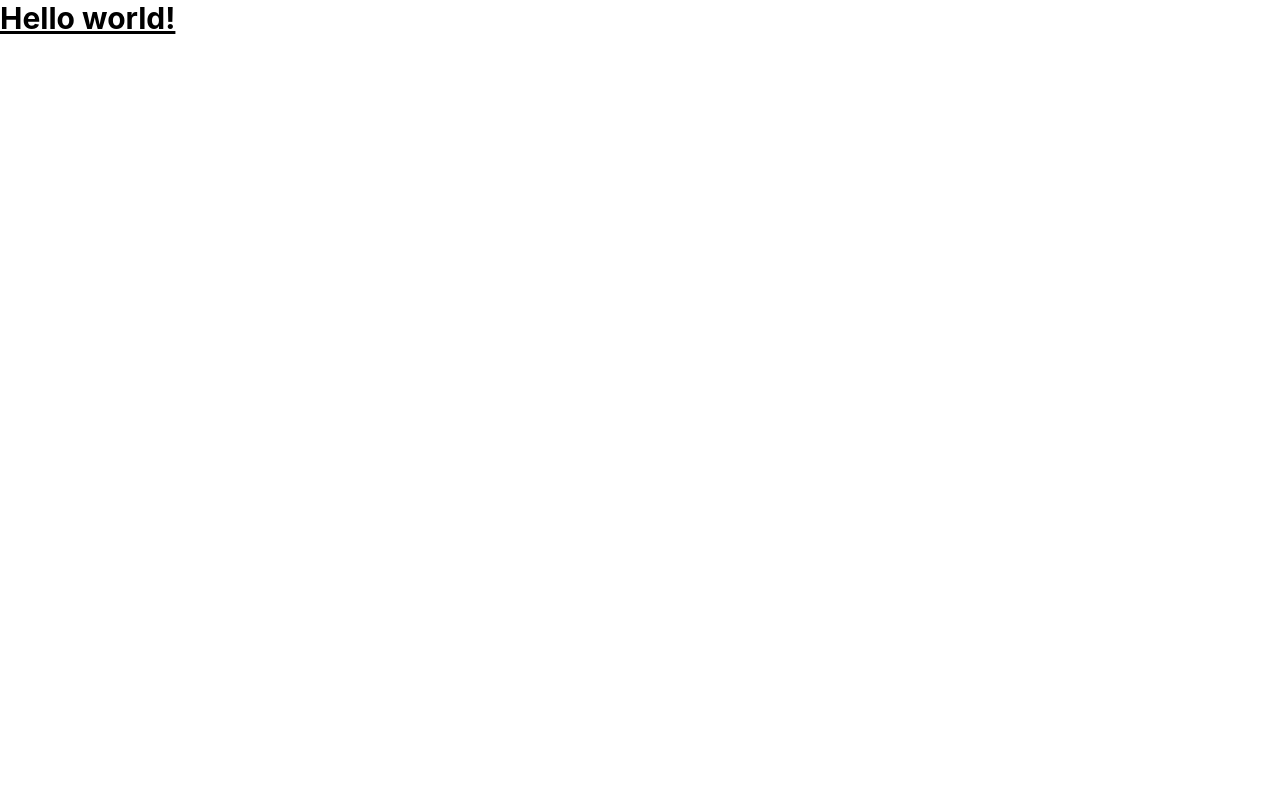
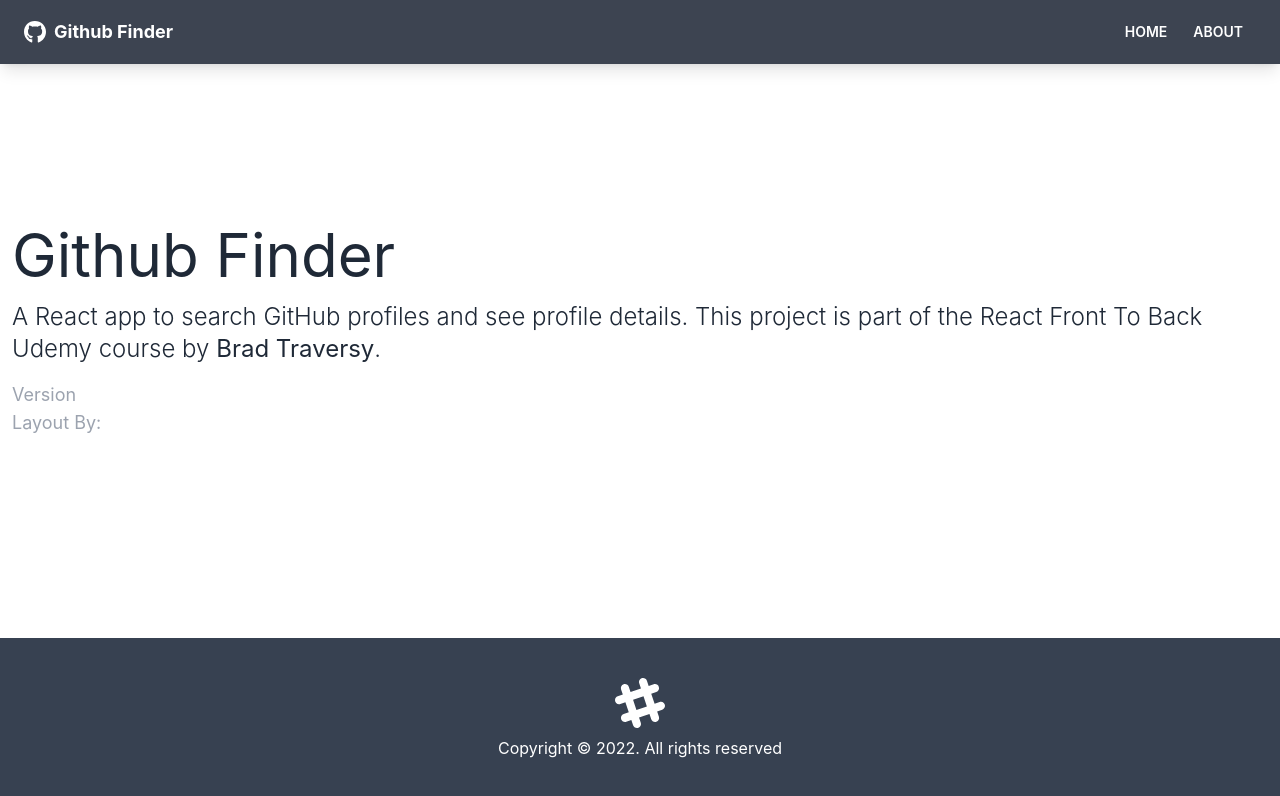
Before and after one commit to dlorenzocodes/github-finder, a React (Create React App) app: page /about in a window 1280 px wide. Shown: the top 796 px of the page. Built offline with nearby package versions, Linux system fonts and the light colour scheme.

Commit message:
general app layout built

```diff
--- a/package.json
+++ b/package.json
@@ -6,8 +6,11 @@
     "@testing-library/jest-dom": "^5.16.1",
     "@testing-library/react": "^12.1.2",
     "@testing-library/user-event": "^13.5.0",
+    "daisyui": "^1.22.0",
     "react": "^17.0.2",
     "react-dom": "^17.0.2",
+    "react-icons": "^4.3.1",
+    "react-router-dom": "^6.2.1",
     "react-scripts": "5.0.0",
     "web-vitals": "^2.1.3"
   },
--- a/public/index.html
+++ b/public/index.html
@@ -24,7 +24,7 @@
       work correctly both with client-side routing and a non-root public URL.
       Learn how to configure a non-root public URL by running `npm run build`.
     -->
-    <title>React App</title>
+    <title>Github Finder</title>
   </head>
   <body>
     <noscript>You need to enable JavaScript to run this app.</noscript>
--- a/src/App.js
+++ b/src/App.js
@@ -1,9 +1,28 @@
+import {BrowserRouter as Router, Routes, Route } from 'react-router-dom'
+import NavBar from './components/layout/NavBar'
+import Footer from './components/layout/Footer'
+import Home from'./components/pages/Home'
+import About from'./components/pages/About'
+import NotFound from'./components/pages/NotFound'
 
 function App() {
   return (
-    <h1 className="text-3xl font-bold underline">
-    Hello world!
-  </h1>
+    <Router>
+      <div className='flex flex-col justify-between h-screen'>
+          <NavBar/>
+
+          <main className='container mx-auto px-3 pb-12'>
+            <Routes>
+              <Route path='/' element={<Home />}/>
+              <Route path='/about' element={<About />}/>
+              <Route path='/notfound' element={<NotFound />}/>
+              <Route path='/*' element={<NotFound />}/>
+            </Routes>
+          </main>
+
+          <Footer/>
+      </div>
+    </Router>
   )
 }
 
--- /dev/null
+++ b/src/components/layout/Footer.jsx
@@ -0,0 +1,25 @@
+// import {FaSlackHash} from 'react-icons/fa'
+
+function Footer() {
+    const footerYear = new Date().getFullYear()
+
+    return (
+        <footer className='footer-center bg-gray-700
+        text-primary-content p-10'>
+            <svg
+            width='50'
+            height='50'
+            viewBox='0 0 24 24'
+            xmlns='http://www.w3.org/2000/svg'
+            fillRule='evenodd'
+            clipRule='evenodd'
+            className='inline-block fill-current'
+            >
+            <path d='M22.672 15.226l-2.432.811.841 2.515c.33 1.019-.209 2.127-1.23 2.456-1.15.325-2.148-.321-2.463-1.226l-.84-2.518-5.013 1.677.84 2.517c.391 1.203-.434 2.542-1.831 2.542-.88 0-1.601-.564-1.86-1.314l-.842-2.516-2.431.809c-1.135.328-2.145-.317-2.463-1.229-.329-1.018.211-2.127 1.231-2.456l2.432-.809-1.621-4.823-2.432.808c-1.355.384-2.558-.59-2.558-1.839 0-.817.509-1.582 1.327-1.846l2.433-.809-.842-2.515c-.33-1.02.211-2.129 1.232-2.458 1.02-.329 2.13.209 2.461 1.229l.842 2.515 5.011-1.677-.839-2.517c-.403-1.238.484-2.553 1.843-2.553.819 0 1.585.509 1.85 1.326l.841 2.517 2.431-.81c1.02-.33 2.131.211 2.461 1.229.332 1.018-.21 2.126-1.23 2.456l-2.433.809 1.622 4.823 2.433-.809c1.242-.401 2.557.484 2.557 1.838 0 .819-.51 1.583-1.328 1.847m-8.992-6.428l-5.01 1.675 1.619 4.828 5.011-1.674-1.62-4.829z'></path>
+            </svg>
+            <p className='pt-2'>Copyright &copy; {footerYear}. All rights reserved</p>
+        </footer>
+    )
+}
+
+export default Footer
--- /dev/null
+++ b/src/components/layout/NavBar.jsx
@@ -0,0 +1,32 @@
+import {FaGithub} from 'react-icons/fa'
+import {Link} from 'react-router-dom'
+
+function NavBar({title}) {
+    return (
+        <nav className='navbar mb-2 shadow-lg bg-neutral text-neutral-content'>
+            <div className='container mx-auto'>
+                <div className='flex flex-row items-center px-2 mx-2 '>
+                    <FaGithub className='pr-2 text-3xl'/>
+                    <Link to='/' className='text-lg font-bold'>
+                        {title}
+                    </Link>
+                </div>
+
+                <div className='flex-1 px-2 mx-2'>
+                    <div className=' flex justify-end'>
+                        <Link to='/' className='btn btn-ghost btn-sm
+                        rounded-btn'>Home</Link>
+                        <Link to='/about' className='btn btn-ghost btn-sm
+                        rounded-btn'>About</Link>
+                    </div>
+                </div>
+            </div>
+        </nav>
+    )
+}
+
+NavBar.defaultProps = {
+    title: 'Github Finder',
+}
+
+export default NavBar
--- /dev/null
+++ b/src/components/pages/About.jsx
@@ -0,0 +1,31 @@
+function About() {
+    return (
+        <>
+            <h1 className='text-6xl mb-4'>Github Finder</h1>
+            <p className='mb-4 text-2xl font-light'>
+            A React app to search GitHub profiles and see profile details. This
+            project is part of the
+            <a href='https://www.udemy.com/course/modern-react-front-to-back/'>
+                {' '}
+                React Front To Back
+            </a>{' '}
+            Udemy course by
+            <strong>
+                <a href='https://traversymedia.com'> Brad Traversy</a>
+            </strong>
+            .
+            </p>
+            <p className='text-lg text-gray-400'>
+            Version <span className='text-white'>1.0.0</span>
+            </p>
+            <p className='text-lg text-gray-400'>
+            Layout By:
+            <a className='text-white' href='https://twitter.com/hassibmoddasser'>
+                Hassib Moddasser
+            </a>
+            </p>
+        </>
+    )
+}
+
+export default About
--- /dev/null
+++ b/src/components/pages/Home.jsx
@@ -0,0 +1,9 @@
+function Home() {
+    return (
+        <div>
+            home
+        </div>
+    )
+}
+
+export default Home
--- /dev/null
+++ b/src/components/pages/NotFound.jsx
@@ -0,0 +1,23 @@
+import {FaHome} from 'react-icons/fa'
+import {Link} from 'react-router-dom'
+
+function NotFound() {
+    return (
+        <div className='hero'>
+            <div className='hero-content text-center'>
+                <div className="max-w-lg">
+                    <h1 className="text-8xl font-bold mb-8">
+                        Oops!
+                    </h1>
+                    <p className="text-5xl mb-8">404 - Page not found!</p>
+                    <Link to='/' className='btn btn-primary'>
+                        <FaHome className='mr-2'/>
+                        Back To Home
+                    </Link>
+                </div>
+            </div>
+        </div>
+    )
+}
+
+export default NotFound
--- a/tailwind.config.js
+++ b/tailwind.config.js
@@ -5,5 +5,7 @@
   theme: {
     extend: {},
   },
-  plugins: [],
+  plugins: [
+    require('daisyui'),
+  ],
 }
```
Also changed, not shown: 1 other file (tests, documents, lock files or other folders).
